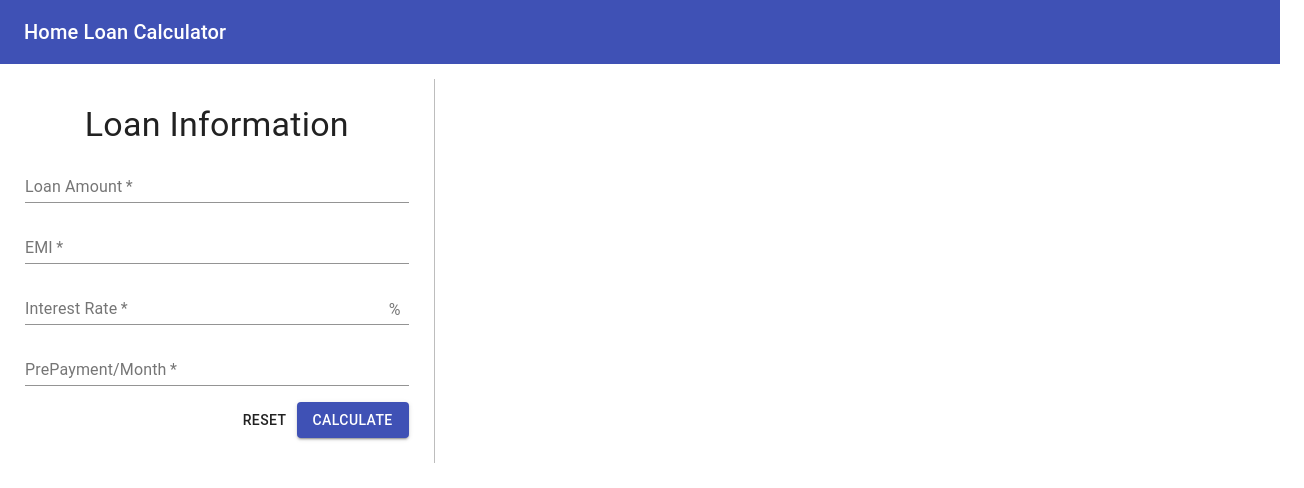
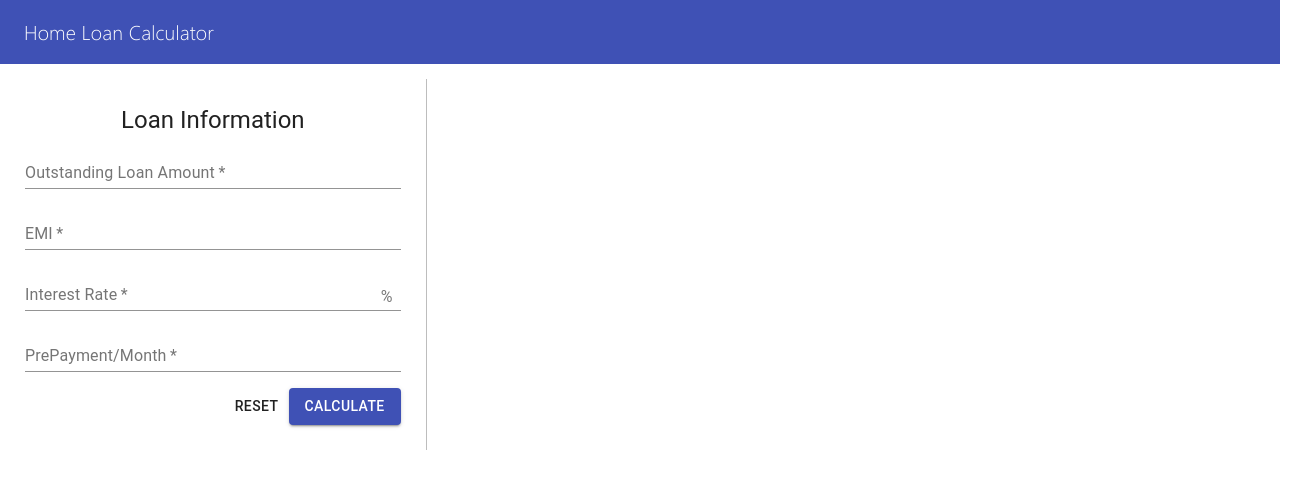
Before and after one commit to patelvimal/HomeLoanScheduler, a React (Create React App) app: page / in a window 1280 px wide. Shown: the top 488 px of the page, 1304 px wide, since content can reach past the window. Built offline with nearby package versions, Linux system fonts and the light colour scheme.

Commit message:
Added new font

```diff
--- a/src/App.js
+++ b/src/App.js
@@ -4,6 +4,7 @@ import LoanReport from './components/report/LoanReport';
 import AppBar from '@material-ui/core/AppBar';
 import Toolbar from '@material-ui/core/Toolbar';
 import Typography from '@material-ui/core/Typography';
+import { StylesProvider } from '@material-ui/core/styles';
 import {calcHomeLoan} from './shared/calculate-service';
 import Grid from '@material-ui/core/Grid';
 import './assets/App.scss';
@@ -30,6 +31,7 @@ export default class App extends Component {
 	render() {
 		return (
 			<React.Fragment>
+				<StylesProvider injectFirst>
 				<AppBar position="static" color="primary" elevation={0} >
 					<Toolbar>
 						<Typography variant="h6" color="inherit" noWrap>
@@ -37,7 +39,7 @@ export default class App extends Component {
 						</Typography>
 					</Toolbar>
 				</AppBar>
-				<Grid container spacing={3} className="grid-container">
+				<Grid container spacing={0} className="grid-container">
                     <Grid item xs={12} md={4} className="form">
 						<LoanForm onSubmit={this.onFormSubmit} />
 					</Grid>
@@ -45,6 +47,7 @@ export default class App extends Component {
 						{this.state.showResult ? <LoanReport result={this.state.loanScheduleResult}/> : null}
 					</Grid>
 				</Grid>
+				</StylesProvider>
 			</React.Fragment >
 		)
 	}
--- a/src/assets/App.scss
+++ b/src/assets/App.scss
@@ -3,13 +3,17 @@
 body {
   margin: 0;
   padding: 0;
-  //font-family: $roboto-regular;
-  font-family: "Roboto", "Helvetica", "Arial", sans-serif;
+  font-family: $roboto-regular !important;
+  //font-family: $segoe-ui-light !important;
+  //font-family: "Roboto", "Helvetica", "Arial", sans-serif;
   letter-spacing: -0.00833em;
   -webkit-font-smoothing: antialiased;
   -moz-osx-font-smoothing: grayscale;
 }
 
+h6 {
+  font-family: $segoe-ui-light !important;
+}
 code {
   font-family: source-code-pro, Menlo, Monaco, Consolas, 'Courier New',
     monospace;
--- a/src/assets/fonts.scss
+++ b/src/assets/fonts.scss
@@ -17,3 +17,9 @@
     font-family: 'Roboto-Italic';
     src: url("fonts/Roboto/Roboto-Italic.ttf") format("truetype");
 }
+
+
+@font-face {
+    font-family: 'Segoe-UI-Light';
+    src: url("fonts/Segoe-UI-Light.ttf") format("truetype");
+}
--- a/src/assets/variables.scss
+++ b/src/assets/variables.scss
@@ -5,3 +5,5 @@ $roboto-regular: 'Roboto-Regular';
 $roboto-italic: 'Roboto-Italic';
 $roboto-bold: 'Roboto-Bold';
 $roboto-medium: 'Roboto-Medium';
+
+$segoe-ui-light:'Segoe-UI-Light';
--- a/src/components/form/LoanForm.jsx
+++ b/src/components/form/LoanForm.jsx
@@ -56,7 +56,7 @@ export default class LoanForm extends Component {
 
         return (
             <React.Fragment>
-                <Typography component="h6" variant="h4" align="center" color="textPrimary" gutterBottom>
+                <Typography component="h5" variant="h5" align="center" color="textPrimary" gutterBottom>
                     Loan Information
                 </Typography>
                 <Grid container spacing={2}>
@@ -65,7 +65,7 @@ export default class LoanForm extends Component {
                             required
                             error={formSubmitted && !loanAmount}
 							id="filled-required"
-							label="Loan Amount"
+							label="Outstanding Loan Amount"
                             size="small"
                             name="loanAmount"
                             onChange={this.onChange}
@@ -73,7 +73,7 @@ export default class LoanForm extends Component {
                             InputProps={{
                                 // startAdornment: <InputAdornment>(In Lakh)</InputAdornment>,
                             }}
-                            helperText={(formSubmitted && !loanAmount)? "Loan Amount is Required!" : null}
+                            helperText={(formSubmitted && !loanAmount)? "Amount is Required!" : null}
 						/>
                     </Grid>
                     <Grid item xs={12}>
```
Also changed, not shown: src/assets/fonts/Segoe-UI-Light.ttf (added).
